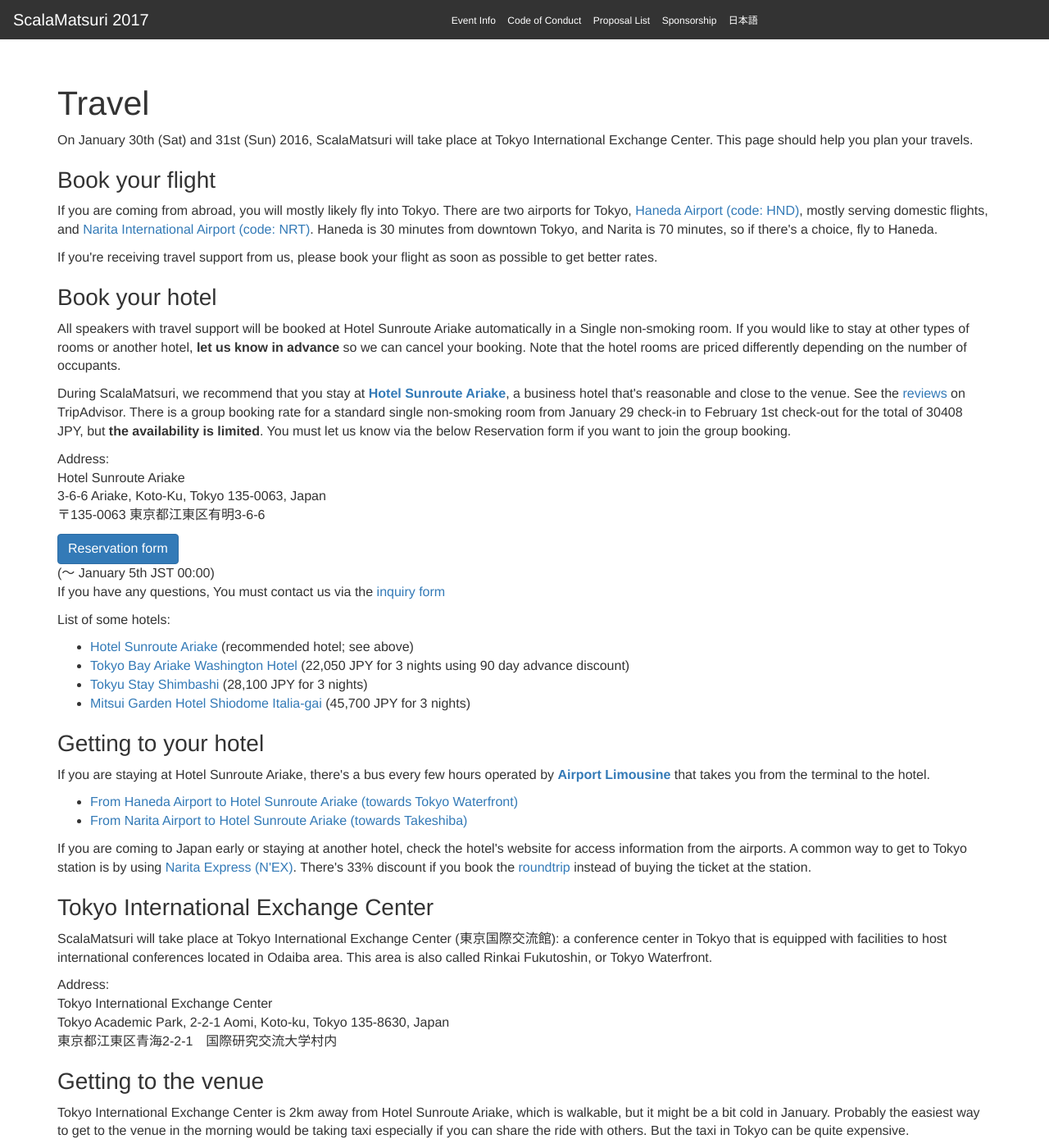
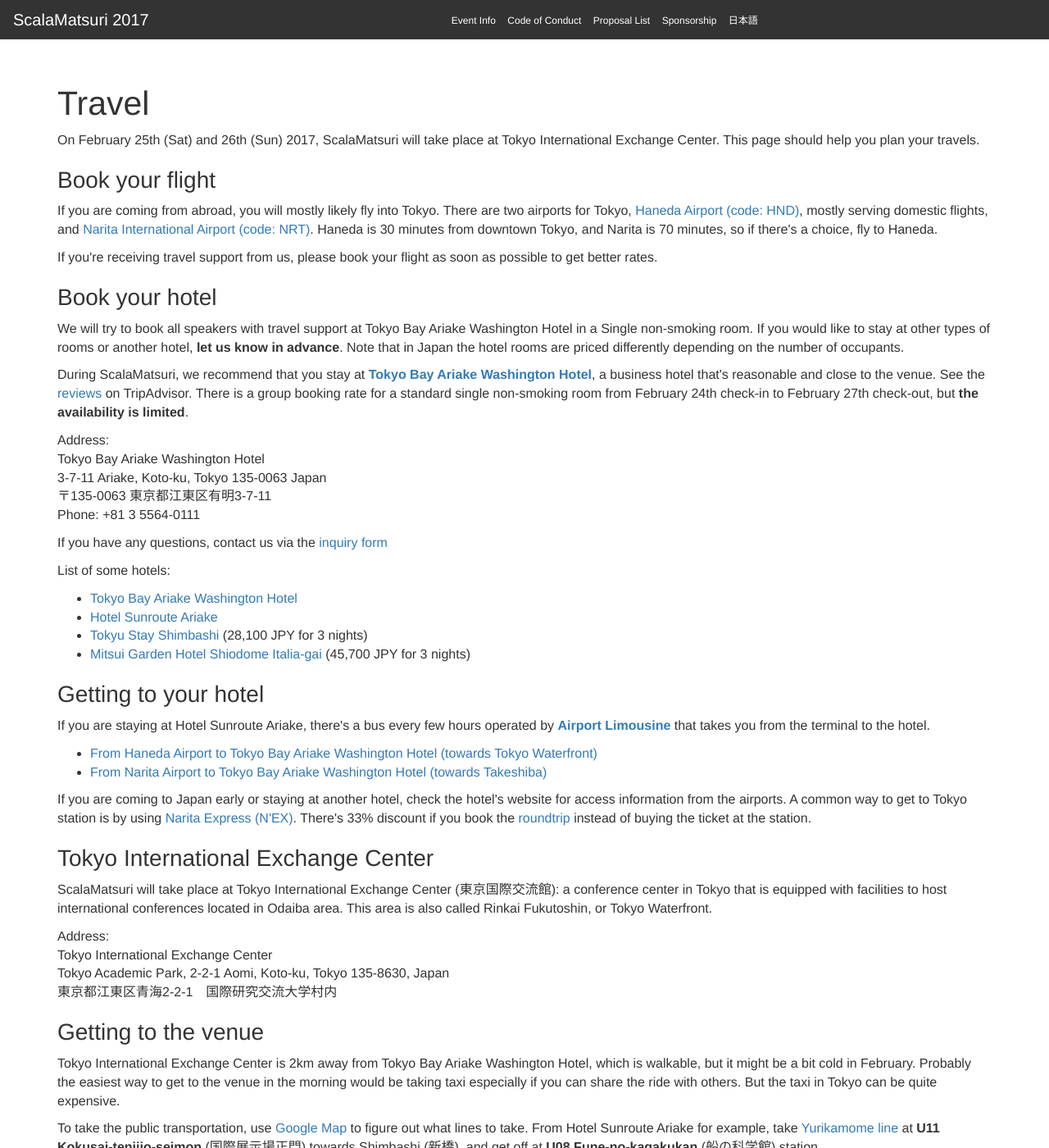
Before and after one commit to scalajp/2017.scalamatsuri.org, a Jekyll site: the page built from en/travel/index.html, in a window 1280 px wide and 1400 px high. Shown: the whole window at 82% size. Built offline with Jekyll 4.4.1, drawn with Linux system fonts in a browser that asks for light colours; nearby versions of some CDN libraries; comment, search, counter and statistics services are not loaded; some of the changed text lies outside the part shown.

Commit message:
Update travel info

```diff
--- a/en/travel/index.html
+++ b/en/travel/index.html
@@ -4,7 +4,7 @@
 ---
 
 <h1>Travel</h1>
-<p>On January 30th (Sat) and 31st (Sun) 2016, ScalaMatsuri will take place at Tokyo International Exchange Center. This page should help you plan your travels.</p>
+<p>On February 25th (Sat) and 26th (Sun) 2017, ScalaMatsuri will take place at Tokyo International Exchange Center. This page should help you plan your travels.</p>
 
 <h3>Book your flight</h3>
 <p>
@@ -19,26 +19,26 @@
 
 <h3>Book your hotel</h3>
 <p>
-All speakers with travel support will be booked at Hotel Sunroute Ariake automatically in a Single non-smoking room. If you would like to stay at other types of rooms or another hotel, <b>let us know in advance</b> so we can cancel your booking. Note that  the hotel rooms are priced differently depending on the number of occupants.
+We will try to book all speakers with travel support at Tokyo Bay Ariake Washington Hotel in a Single non-smoking room. If you would like to stay at other types of rooms or another hotel, <b>let us know in advance</b>. Note that in Japan the hotel rooms are priced differently depending on the number of occupants.
 </p>
 <p>
-During ScalaMatsuri, we recommend that you stay at <b><a href="http://www.hotelsunrouteariake.jp">Hotel Sunroute Ariake</a></b>, a business hotel that's reasonable and close to the venue. See the <a href="http://www.tripadvisor.com/Hotel_Review-g1066449-d1439033-Reviews-Hotel_Sunroute_Ariake-Koto_Tokyo_Tokyo_Prefecture_Kanto.html">reviews</a> on TripAdvisor. There is a group booking rate for a standard single non-smoking room from January 29 check-in to February 1st check-out for the total of 30408 JPY, but <b>the availability is limited</b>. You must let us know via the below Reservation form if you want to join the group booking.
+During ScalaMatsuri, we recommend that you stay at <b><a href="http://tokyobay.washington-hotels.jp/">Tokyo Bay Ariake Washington Hotel</a></b>, a business hotel that's reasonable and close to the venue. See the <a href="https://www.tripadvisor.com/Hotel_Review-g1066449-d598315-Reviews-Tokyo_Bay_Ariake_Washington-Koto_Tokyo_Tokyo_Prefecture_Kanto.html">reviews</a> on TripAdvisor. There is a group booking rate for a standard single non-smoking room from February 24th check-in to February 27th check-out, but <b>the availability is limited</b>.
 </p>
 <p>
 Address:<br>
-Hotel Sunroute Ariake<br>
-3-6-6 Ariake, Koto-Ku, Tokyo 135-0063, Japan<br>
-〒135-0063 東京都江東区有明3-6-6
+Tokyo Bay Ariake Washington Hotel<br>
+3-7-11 Ariake, Koto-ku, Tokyo 135-0063 Japan<br>
+〒135-0063 東京都江東区有明3-7-11
+<br>
+Phone: +81 3 5564-0111
 </p>
 <p>
-<div><a class="btn btn-primary" href="https://goo.gl/Wx46gT">Reservation form</a></div>
-<div>(〜 January 5th JST 00:00)</div>
-If you have any questions, You must contact us via the <a href="https://docs.google.com/forms/d/1kVRSxCTTwTPh_o2MGi4p-Zy1BoUARAWdwc2nXVkoi-s/viewform">inquiry form</a>
+If you have any questions, contact us via the <a href="https://docs.google.com/forms/d/1kVRSxCTTwTPh_o2MGi4p-Zy1BoUARAWdwc2nXVkoi-s/viewform">inquiry form</a>
 </p>
 <p>List of some hotels:
 <ul>
-<li><a href="http://www.hotelsunrouteariake.jp">Hotel Sunroute Ariake</a> (recommended hotel; see above)</li>
-<li><a href="http://tokyobay.washington-hotels.jp/">Tokyo Bay Ariake Washington Hotel</a> (22,050 JPY for 3 nights using 90 day advance discount)</li>
+<li><a href="http://tokyobay.washington-hotels.jp/">Tokyo Bay Ariake Washington Hotel</a></li>
+<li><a href="http://www.hotelsunrouteariake.jp">Hotel Sunroute Ariake</a></li>
 <li><a href="http://www.tokyustay.co.jp/e/hotel/SHI/">Tokyu Stay Shimbashi</a> (28,100 JPY for 3 nights)</li>
 <li><a href="http://www.gardenhotels.co.jp/eng/shiodome-italiagai/">Mitsui Garden Hotel Shiodome Italia-gai</a> (45,700 JPY for 3 nights)</li>
 </ul>
@@ -47,8 +47,8 @@
 <p>
 If you are staying at Hotel Sunroute Ariake, there's a bus every few hours operated by <a href="https://www.limousinebus.co.jp/en/"><b>Airport Limousine</b></a> that takes you from the terminal to the hotel.
 <ul>
-<li><a href="http://www.limousinebus.co.jp/en/platform_searches/index/4/51">From Haneda Airport to Hotel Sunroute Ariake (towards Tokyo Waterfront)</a></li>
-<li><a href="http://www.limousinebus.co.jp/en/platform_searches/index/2/51">From Narita Airport to Hotel Sunroute Ariake (towards Takeshiba)</a></li>
+<li><a href="http://www.limousinebus.co.jp/en/platform_searches/index/4/52">From Haneda Airport to Tokyo Bay Ariake Washington Hotel (towards Tokyo Waterfront)</a></li>
+<li><a href="http://www.limousinebus.co.jp/en/platform_searches/index/2/52">From Narita Airport to Tokyo Bay Ariake Washington Hotel (towards Takeshiba)</a></li>
 </ul>
 </p>
 
@@ -70,10 +70,10 @@
 
 <h3>Getting to the venue</h3>
 <p>
-Tokyo International Exchange Center is 2km away from Hotel Sunroute Ariake, which is walkable, but it might be a bit cold in January. Probably the easiest way to get to the venue in the morning would be taking taxi especially if you can share the ride with others. But the taxi in Tokyo can be quite expensive.
+Tokyo International Exchange Center is 2km away from Tokyo Bay Ariake Washington Hotel, which is walkable, but it might be a bit cold in February. Probably the easiest way to get to the venue in the morning would be taking taxi especially if you can share the ride with others. But the taxi in Tokyo can be quite expensive.
 </p>
 <p>
-To take the public transportation, use <a href="https://www.google.com/maps/dir/Hotel+Sunroute+Ariake+%E3%83%9B%E3%83%86%E3%83%AB%E3%82%B5%E3%83%B3%E3%83%AB%E3%83%BC%E3%83%88%E6%9C%89%E6%98%8E,+Japan,+%E3%80%92135-0063+Tokyo,+Koto,+Ariake,+3+Chome%E2%88%926%E2%88%926/Tokyo+International+Exchange+Center,+135+0064+2,+2+Chome-2-%EF%BC%A2+Aomi,+Koto,+Tokyo+135-0064,+Japan/@35.6259318,139.7729683,15z/am=t/data=!3m1!4b1!4m19!4m18!1m5!1m1!1s0x601889e8955bf575:0xefd4787468453ce5!2m2!1d139.789563!2d35.6321849!1m5!1m1!1s0x601889f8d1f19dff:0x7fbda0a3be76c5f!2m2!1d139.774849!2d35.6209146!2m3!6e1!7e2!8j1443864000!3e3!5i1?hl=en">Google Map</a> to figure out what lines to take.
+To take the public transportation, use <a href="https://www.google.com/maps/dir/Tokyo+Bay+Ariake+Washington+Hotel,+3-7-11+Ariake,+%E6%B1%9F%E6%9D%B1%E5%8C%BA+Tokyo+135-0063,+Japan/Tokyo+International+Exchange+Center,+2+Chome-2-1+Aomi,+%E6%B1%9F%E6%9D%B1%E5%8C%BA+Tokyo+135-8630,+Japan/@35.6248407,139.7658903,14z/am=t/data=!4m15!4m14!1m5!1m1!1s0x601889e803cdfbcf:0xfd40158a04fa4eee!2m2!1d139.7931419!2d35.6327288!1m5!1m1!1s0x601889f8d1f19dff:0x7fbda0a3be76c5f!2m2!1d139.774849!2d35.6209146!3e3!5i1">Google Map</a> to figure out what lines to take.
 From Hotel Sunroute Ariake for example, take <a href="http://www.yurikamome.tokyo/">Yurikamome line</a> at <b>U11 Kokusai-tenjijo-seimon</b> (国際展示場正門) towards Shimbashi (新橋), and get off at <b>U08 Fune-no-kagakukan</b> (船の科学館) station.
 </p>
 <p>
```
Also changed, not shown: other parts of en/travel/index.html (+1 -1 lines), ja/travel/index.html (+10 -13 lines).
